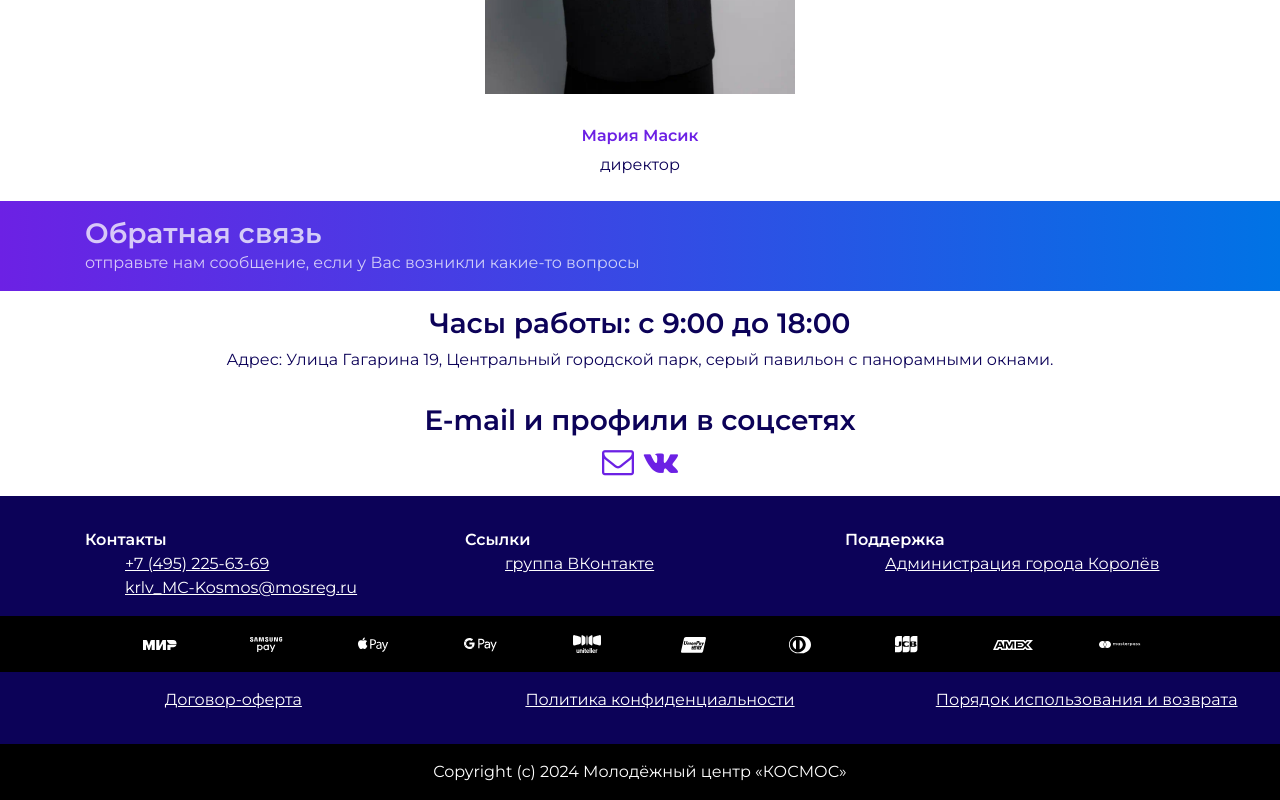
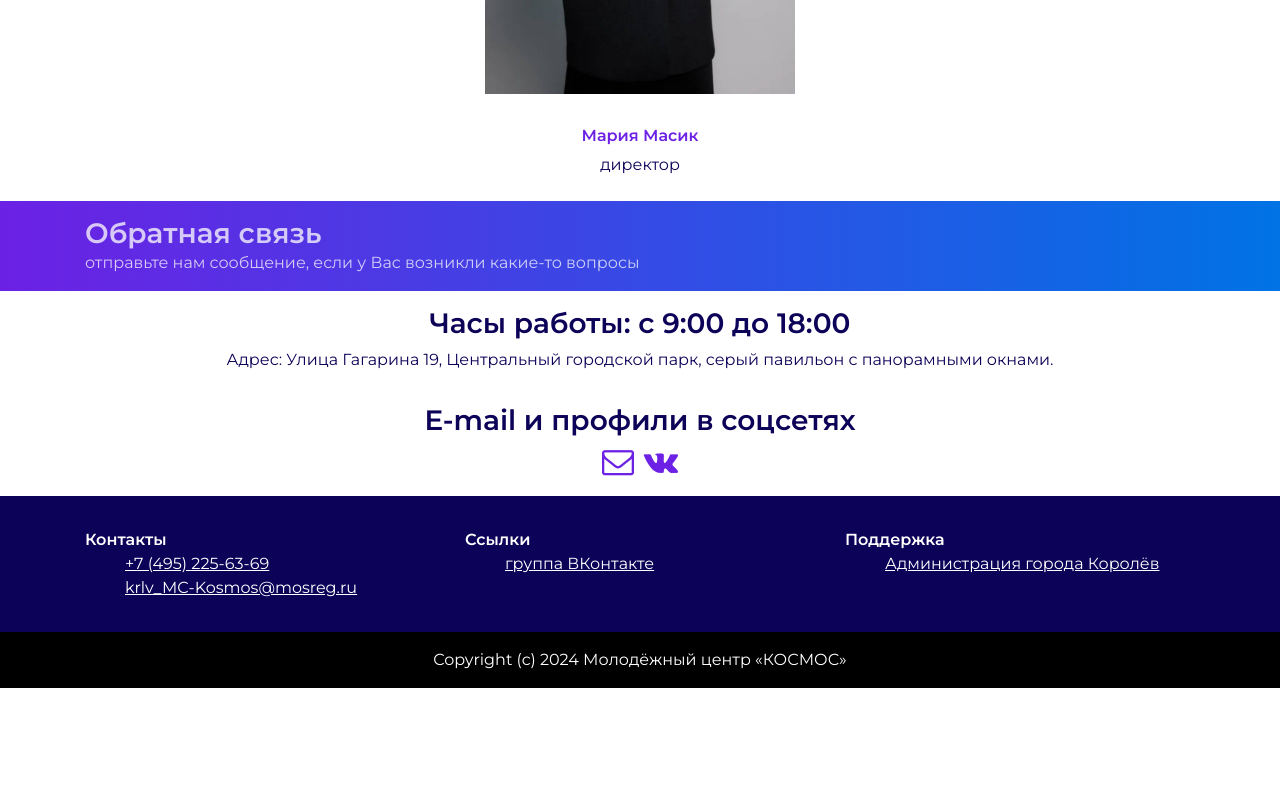
Before and after one commit to tulupov-com/korolevmol.ru, a plain HTML site: page index.html in a window 1280 px wide. Shown: the part 3536-4336 px from the top of the page. After the commit the page ends 4224 px from the top, so only its background shows below. Drawn offline with Linux system fonts and the light colour scheme.

```diff
--- a/index.html
+++ b/index.html
@@ -5,6 +5,7 @@
 	<meta name="viewport" content="width=device-width, initial-scale=1.0" />
 	<meta name="description" content="Молодежный центр КОСМОС korolevmol КоролевМОлодежь">
 	<meta name="keywords" content="Молодежный центр КОСМОС, korolevmol, КоролевМОлодежь">
+	<meta name="yandex-verification" content="0dd20fa3d064b6e9" />
 	<link rel="shortcut icon" href="img/favicon.png" type="image/x-icon">
 	<title>Молодёжный центр КОСМОС #КоролевМОлодежь </title>
 	<link rel="stylesheet" href="css/bootstrap.min.css" />
@@ -494,55 +495,6 @@
 				</div>
 			</div>
 		</div>
-		<div class="row mx-0 pt-3 pb-3 d-flex justify-content-center text-center" style="background-color:black;">
-			<div class="col-6 col-md-4 col-lg-1 px-3 text-center">
-				<img src="pay/White/MIR_white-1.svg" alt="МИР">
-			</div>
-			<div class="col-6 col-md-4 col-lg-1 px-3 text-center">
-				<img src="pay/White/SP_white.svg" alt="Samsung Pay">
-			</div>
-			<div class="col-6 col-md-4 col-lg-1 px-3 text-center">
-				<img src="pay/White/AP_white.svg" alt="Apple Pay">
-			</div>
-			<div class="col-6 col-md-4 col-lg-1 px-3 text-center">
-				<img src="pay/White/GP_white.svg" alt="Google Pay">
-			</div>
-			<div class="col-6 col-md-4 col-lg-1 px-3 text-center">
-				<img src="pay/White/unitelller_white.svg" alt="Uniteller">
-			</div>
-			<div class="col-6 col-md-4 col-lg-1 px-3 text-center">
-				<img src="pay/White/UnionPay_whhite.svg" alt="UnionPay">
-			</div>
-			<div class="col-6 col-md-4 col-lg-1 px-3 text-center">
-				<img src="pay/White/DK_white.svg" alt="DK">
-			</div>
-			<div class="col-6 col-md-4 col-lg-1 px-3 text-center">
-				<img src="pay/White/JCB_white.svg" alt="JCB">
-			</div>
-			<div class="col-6 col-md-4 col-lg-1 px-3 text-center">
-				<img src="pay/White/amex_white.svg" alt="American Express">
-			</div>
-			<div class="col-6 col-md-4 col-lg-1 px-3 text-center">
-				<img src="pay/White/mp_white.svg" alt="MasterPass">
-			</div>
-		</div>
-		<div class="row mx-0 pt-3">
-			<div class="col-12 col-lg-4 px-3 text-center">
-				<ul>
-					<li><a href="pdfs/dogovor.pdf" title="Договор-оферта">Договор-оферта</a></li>
-				</ul>
-			</div>
-			<div class="col-12 col-lg-4 px-3 text-center">
-				<ul>
-					<li><a href="pdfs/politika.pdf" title="Политика конфиденциальности">Политика конфиденциальности</a></li>
-				</ul>
-			</div>
-			<div class="col-12 col-lg-4 px-3 text-center">
-				<ul>
-					<li><a href="pdfs/poradok.pdf" title="Порядок использования и возврата">Порядок использования и возврата</a></li>
-				</ul>
-			</div>
-		</div>
 		<div class="row mt-3 mx-0" style="background-color:black;">
 			<div class="col-12 pt-3 px-3 d-flex justify-content-center text-center">
 				<p>Copyright (c) 2024 Молодёжный центр &laquo;КОСМОС&raquo;</p>
```
Also changed, not shown: ice.html (+43 -3 lines).
